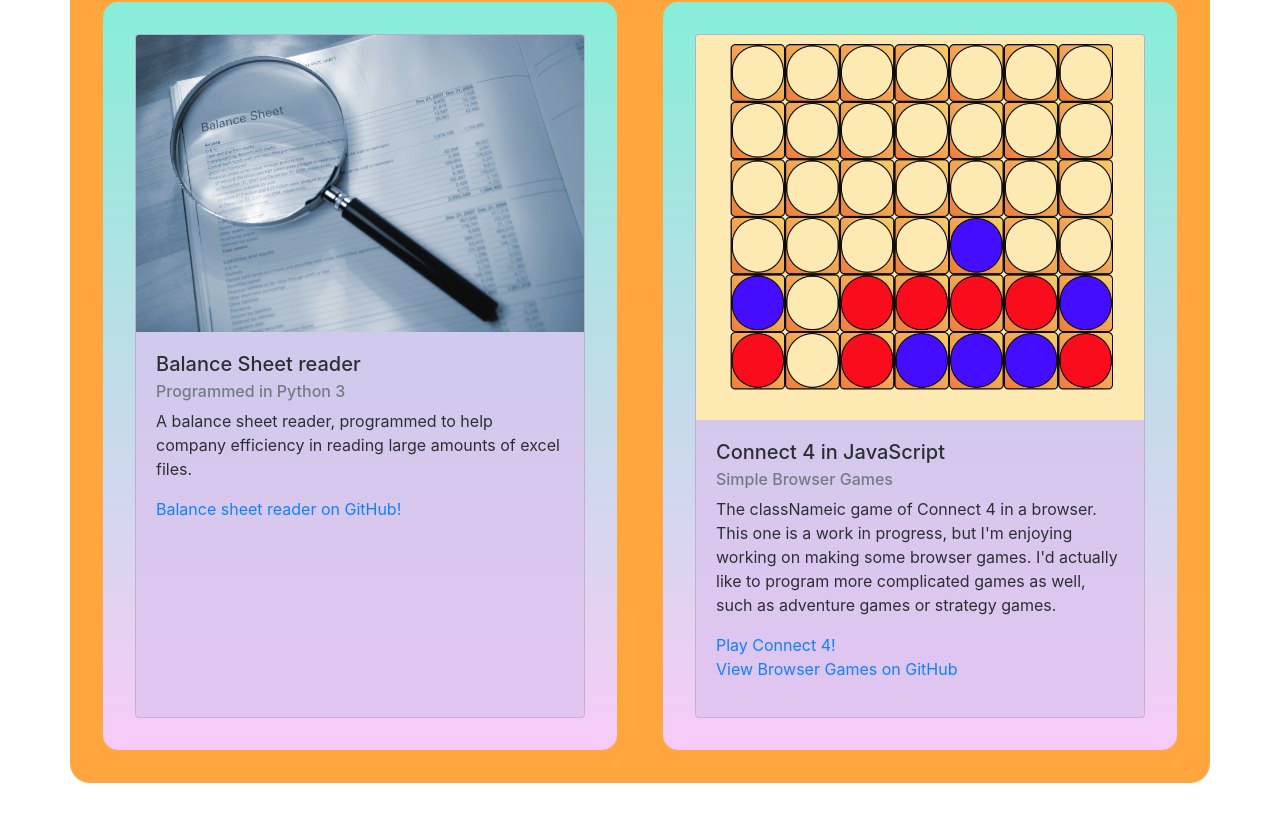
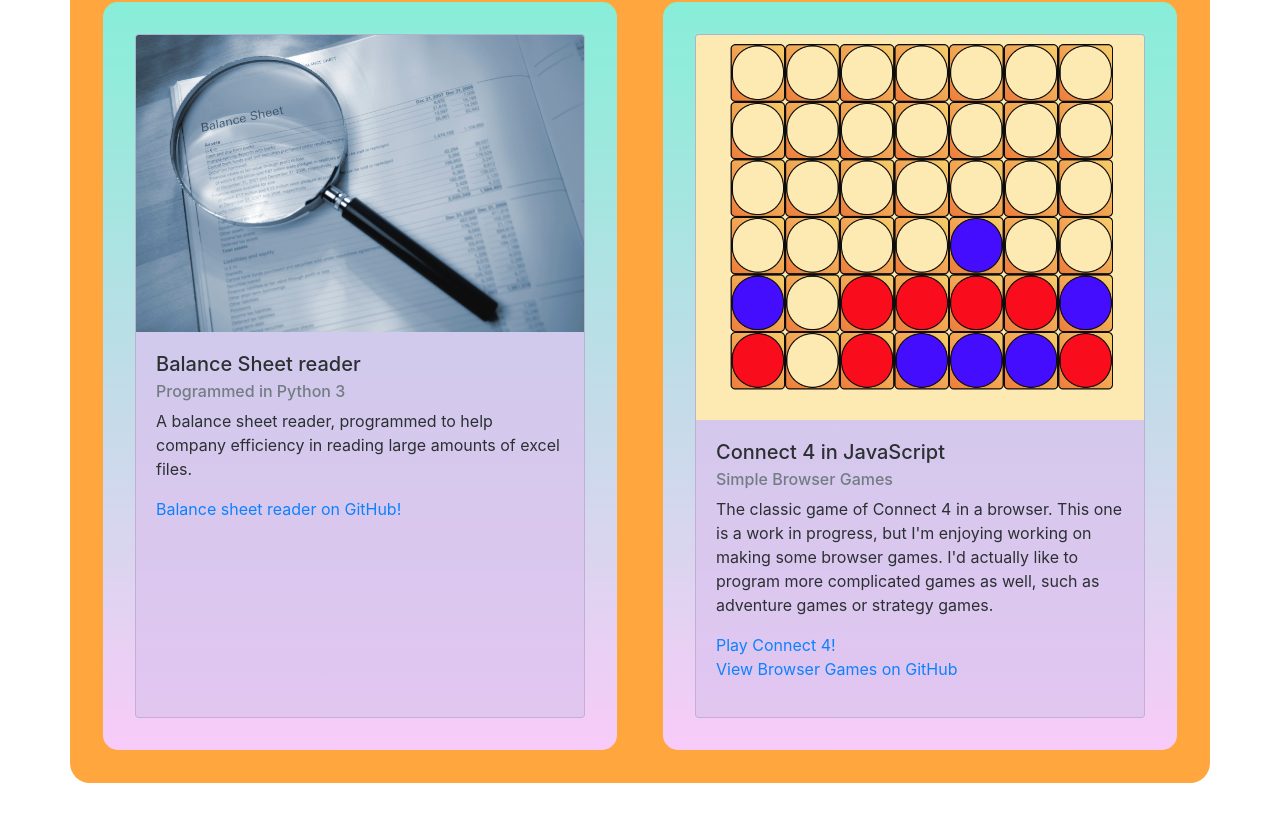
Before and after one commit to Koldenblue/kevin-miller-react-portfolio, a React (Create React App) app: page /portfolio in a window 1280 px wide. Shown: the part 4015-4836 px from the top of the page. Built offline with nearby package versions, Linux system fonts and the light colour scheme.

Commit message:
3d popout pictures, github logo

```diff
--- a/src/assets/styles/style.css
+++ b/src/assets/styles/style.css
@@ -131,7 +131,7 @@ when the screen is reduced in width */
   box-shadow: 5px 5px 5px black;
   /* transform: translateX(-5px); */
   /* transform: translateY(-5px); */
-  transform: translate3d(-3px, -5px, 1px);
+  transform: perspective(120px) translate3d(-3px, -5px, 7px);
 }
 
 
--- a/src/pages/Portfolio.js
+++ b/src/pages/Portfolio.js
@@ -235,7 +235,7 @@ class Portfolio extends React.Component {
             <div className="card-body">
               <h5 className="card-title">Connect 4 in JavaScript</h5>
               <h6 className="card-subtitle mb-2 text-muted">Simple Browser Games</h6>
-              <p className="card-text">The classNameic game of Connect 4 in a browser. This one is a work in progress, but I'm enjoying working on making some browser games.
+              <p className="card-text">The classic game of Connect 4 in a browser. This one is a work in progress, but I'm enjoying working on making some browser games.
                 I'd actually like to program more complicated games as well, such as adventure games or strategy games.</p>
               <a href="https://koldenblue.github.io/games-websites/" className="card-link">Play Connect 4!</a>
               <br />
```
